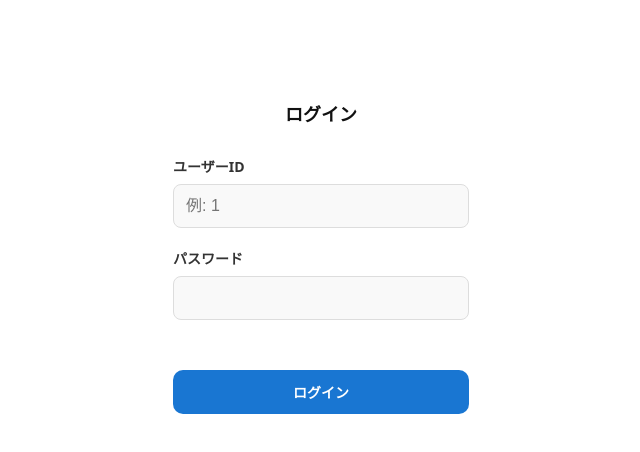
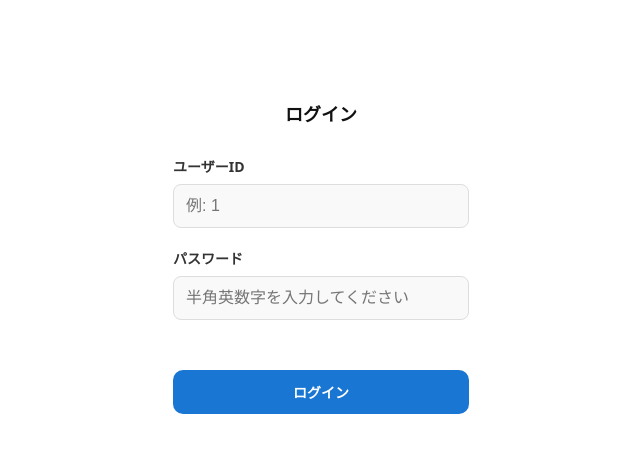
Before and after one commit to Bridge-wkk/team-vitamin-sea-project, a React (Create React App) app: page / in a window 1280 px wide. Shown: the top 452 px of the page, without its empty margins (319-959 px from the left). Built offline with nearby package versions, Linux system fonts and the light colour scheme.

Commit message:
パスワード入力に文字追加

```diff
--- a/src/Login.js
+++ b/src/Login.js
@@ -52,7 +52,7 @@ const Login = ({ setLoginUser }) => {
           </div>
           <div className="form-group" style={{ marginBottom: "30px" }}>
             <label className="input-label">パスワード</label>
-            <input type="password" className="text-input" value={password} onChange={(e) => setPassword(e.target.value)} />
+            <input type="password" className="text-input" value={password} onChange={(e) => setPassword(e.target.value)} placeholder="半角英数字を入力してください"/>
           </div>
           <button className="login-btn" onClick={handleLogin}>ログイン</button>
         </div>
```
